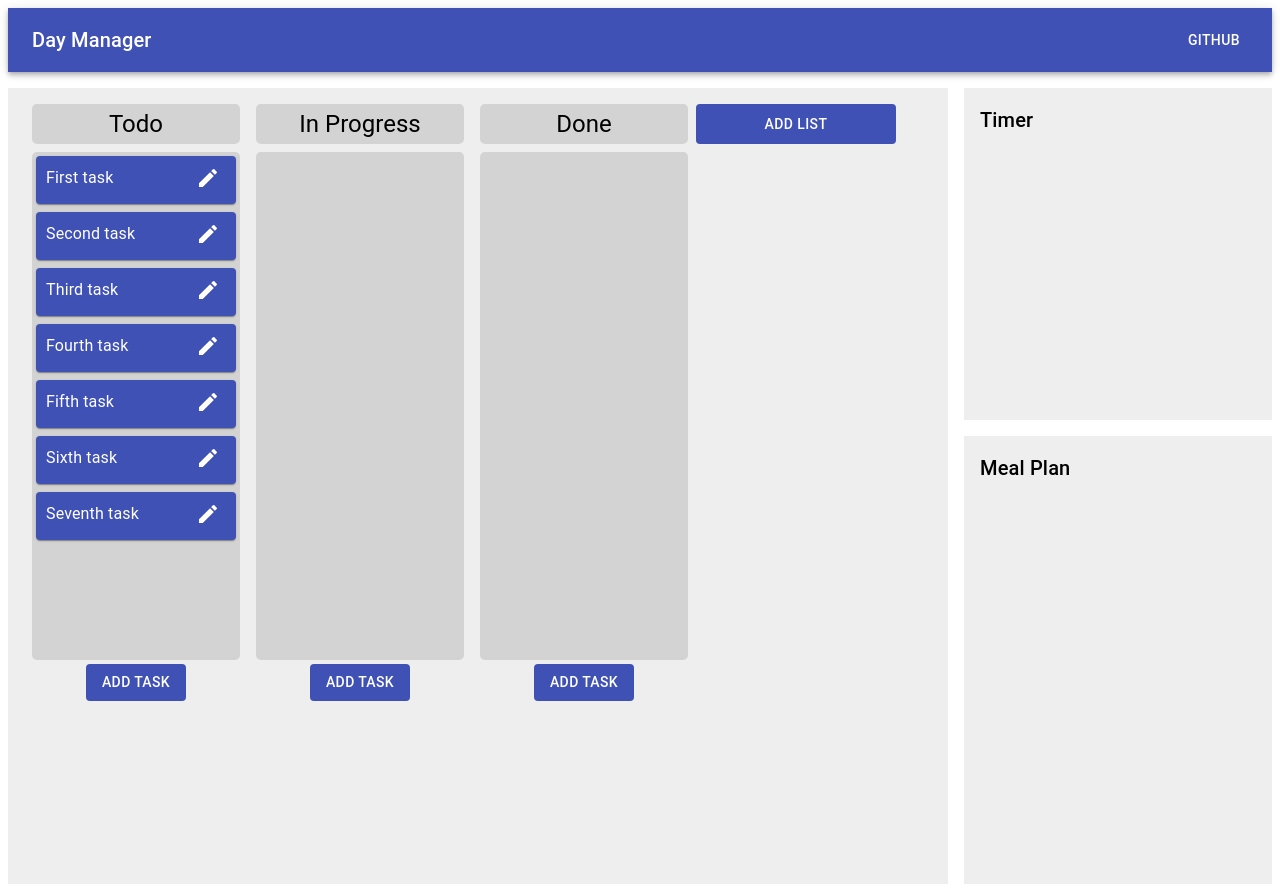
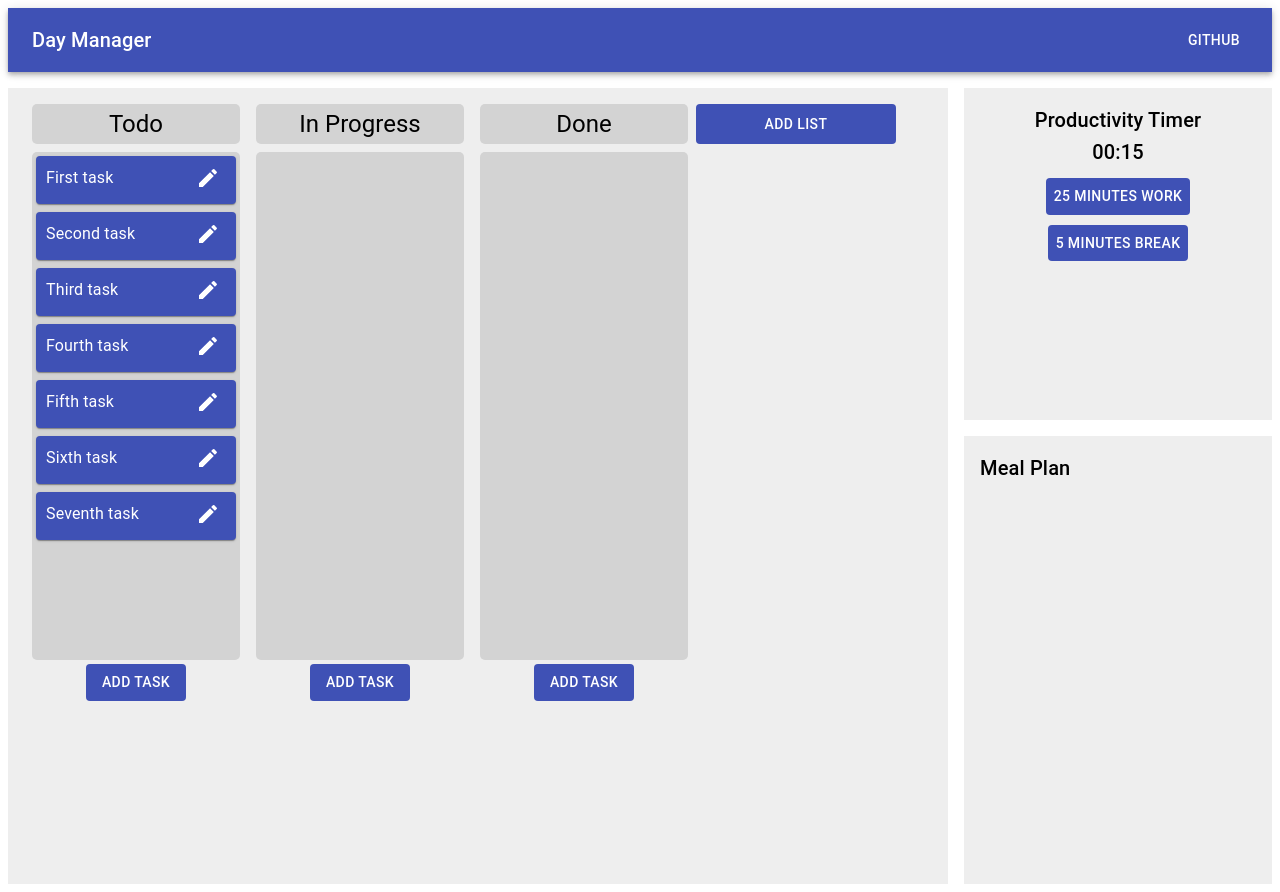
Before and after one commit to nathanjnile/Productivity-Manager, a React (Create React App) app in the folder client/: page / in a window 1280 px wide. Built offline with nearby package versions, Linux system fonts and the light colour scheme.

Commit message:
Added buttons to change the Productivity Timer

```diff
--- /dev/null
+++ b/client/src/components/Timer/LiveTimer.js
@@ -0,0 +1,35 @@
+import React from "react";
+
+import Typography from '@material-ui/core/Typography';
+
+
+const LiveTimer = (props) => {
+    const {mins, seconds} = props;
+    // const [displayTime, setDisplayTime] = useState(20); // in seconds
+
+    // useEffect(() => {
+    //     const timer = displayTime > 0 && setInterval(() => setDisplayTime(displayTime - 1), 1000);
+    //     return () => clearInterval(timer);
+    // }, [displayTime]);
+
+
+    // let mins = Math.floor(displayTime/60);
+    // let seconds = displayTime % 60;
+    // if (mins < 10) {
+    //     mins = "0" + mins;
+    // }
+    // if (seconds < 10) {
+    //     seconds = "0" + seconds;
+    // }
+
+    return(
+        <div>
+          <Typography variant="h6" style={{userSelect: "none", display: "flex", alignItems: "center", justifyContent:"center"}}>
+                {mins}:{seconds}
+          </Typography>
+        </div>
+    );
+}
+
+
+export default LiveTimer;
--- a/client/src/components/Timer/Timer.js
+++ b/client/src/components/Timer/Timer.js
@@ -1,15 +1,36 @@
-import React from "react";
+import React, {useState, useEffect} from "react";
+
+import LiveTimer from "./LiveTimer";
+import TimerButtons from "./TimerButtons";
 
 import Typography from '@material-ui/core/Typography';
 
 
 const Timer = () => {
+    const [displayTime, setDisplayTime] = useState(20); // in seconds
+
+    useEffect(() => {
+        const timer = displayTime > 0 && setInterval(() => setDisplayTime(displayTime - 1), 1000);
+        return () => clearInterval(timer);
+    }, [displayTime]);
+
+
+    let mins = Math.floor(displayTime/60);
+    let seconds = displayTime % 60;
+    if (mins < 10) {
+        mins = "0" + mins;
+    }
+    if (seconds < 10) {
+        seconds = "0" + seconds;
+    }
 
     return(
         <div>
-          <Typography variant="h6" style={{userSelect: "none"}}>
-              Timer
+          <Typography variant="h6" style={{userSelect: "none", display: "flex", alignItems: "center", justifyContent:"center"}}>
+              Productivity Timer
           </Typography>
+          <LiveTimer mins={mins} seconds={seconds} />
+          <TimerButtons setDisplayTime={setDisplayTime} />
         </div>
     );
 }
--- /dev/null
+++ b/client/src/components/Timer/TimerButtons.js
@@ -0,0 +1,26 @@
+import React from "react";
+
+import Button from '@material-ui/core/Button';
+
+
+const TimerButtons = (props) => {
+    const {setDisplayTime} = props;
+
+    const addTime = (time) => {
+        setDisplayTime(time);
+    }
+
+    return(
+        <React.Fragment>
+            <div style={{marginTop: 10, display: "flex", alignItems: "center", justifyContent:"center"}}>
+                <Button onClick={() => addTime(25*60)} style={{backgroundColor: "#3F51B5", color:"#FFFFFF"}}>25 minutes work</Button>
+            </div>
+            <div style={{marginTop: 10, display: "flex", alignItems: "center", justifyContent:"center"}}>
+                <Button onClick={() => addTime(5*60)} style={{backgroundColor: "#3F51B5", color:"#FFFFFF"}}>5 minutes break</Button>
+            </div>
+        </React.Fragment>
+    );
+}
+
+
+export default TimerButtons;
--- /dev/null
+++ b/client/src/components/Timer/testTime.js
@@ -0,0 +1,4 @@
+const time = 150;
+
+const mins = Math.floor(time/60);
+console.log(mins);
--- a/client/src/components/Todolist/Modals/EditDeleteModal.js
+++ b/client/src/components/Todolist/Modals/EditDeleteModal.js
@@ -79,7 +79,7 @@ const EditDeleteModal = (props) => {
             style={{width: "100%"}}
             // autoFocus
              />
-             <div style={{marginTop: 10, display: "flex", alignItems: "end", justifyContent:"end"}}>
+             <div style={{marginTop: 10, display: "flex", alignItems: "center", justifyContent:"center"}}>
              <Button type="submit" style={{backgroundColor: "#3F51B5", color:"#FFFFFF"}}>Change Task</Button>
              <Button onClick={() => props.onDeleteTask(columnId, itemIndex)}  style={{backgroundColor: "red", color:"#FFFFFF", marginLeft: "auto"}}>Delete Task</Button>
             </div>
```
